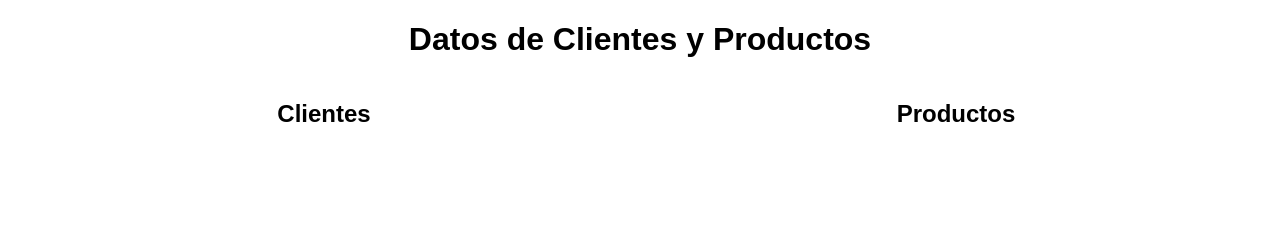
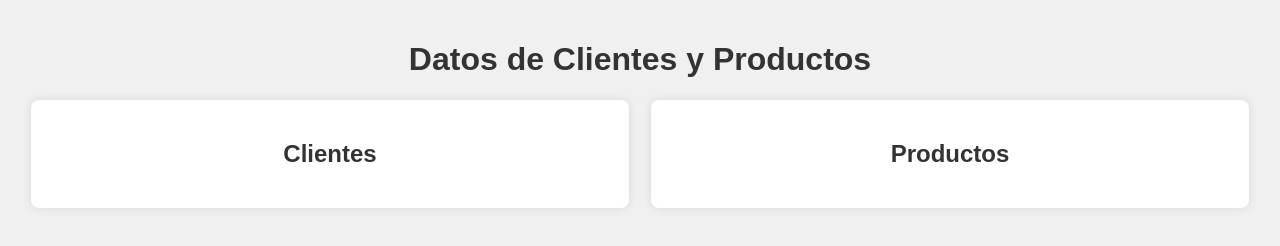
Before and after one commit to VolkyoDha/Dock_Visual, a website: page public/index.html in a window 1280 px wide. Drawn offline with Linux system fonts and the light colour scheme; no server answers.

Commit message:
refactor: Improve styling and layout of index.html and script.js
- Add background color and padding to the body
- Update container and column styles
- Add border radius and box shadow to column
- Change color of headings to improve readability
- Clear client list before adding new clients in script.js
- Include date and time of client registration in client list

Fixes #123

```diff
--- a/public/index.html
+++ b/public/index.html
@@ -5,6 +5,9 @@
     <style>
         body {
             font-family: Arial, sans-serif;
+            background-color: #f0f0f0;
+            margin: 0;
+            padding: 20px;
         }
         .container {
             display: flex;
@@ -13,6 +16,10 @@
         }
         .column {
             width: 45%;
+            background-color: #fff;
+            padding: 20px;
+            border-radius: 8px;
+            box-shadow: 0 0 10px rgba(0,0,0,0.1);
         }
         ul {
             list-style-type: none;
@@ -27,6 +34,7 @@
         }
         h1, h2 {
             text-align: center;
+            color: #333;
         }
     </style>
 </head>
--- a/public/script.js
+++ b/public/script.js
@@ -22,9 +22,10 @@ document.addEventListener('DOMContentLoaded', async () => {
         const response = await fetch('/clientes');
         if (response.ok) {
             const clientes = await response.json();
+            clienteList.innerHTML = ''; // Limpiar la lista antes de agregar los nuevos clientes
             clientes.forEach(cliente => {
                 const li = document.createElement('li');
-                li.textContent = `${cliente.nombre} - ${cliente.telefono}`;
+                li.textContent = `${cliente.nombre} - ${cliente.telefono} - Fecha: ${new Date(cliente.fechaRegistro).toLocaleDateString()} - Hora: ${cliente.horaRegistro}`;
                 clienteList.appendChild(li);
             });
         } else {
```
